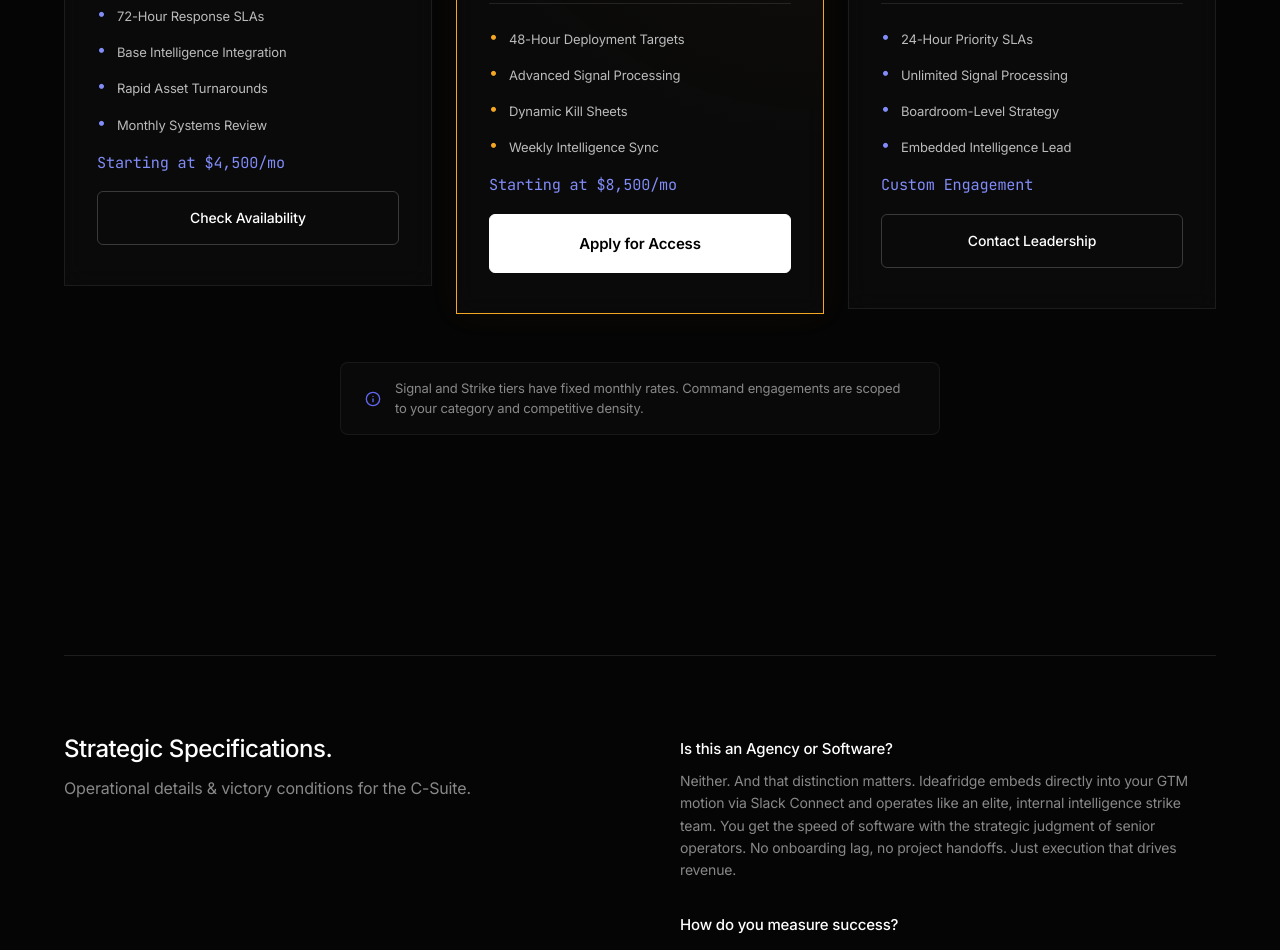
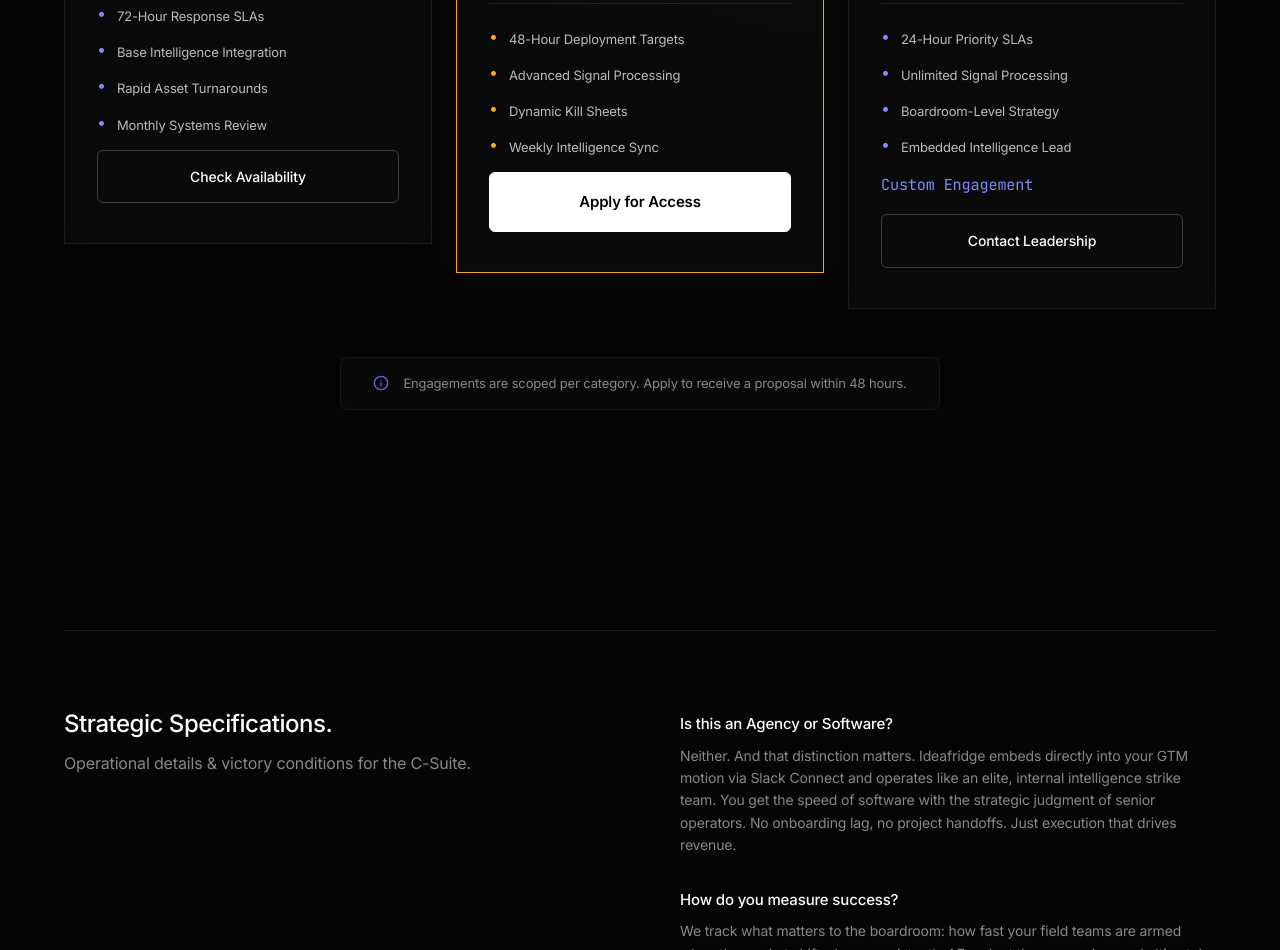
Before and after one commit to ivodator/ideafridge-os, a plain HTML site: page index.html in a window 1280 px wide. Shown: the part 4933-5883 px from the top of the page. Drawn offline with Linux system fonts and the light colour scheme.

Commit message:
Remove pricing details and update engagement message

```diff
--- a/index.html
+++ b/index.html
@@ -358,7 +358,6 @@
                         <li>Rapid Asset Turnarounds</li>
                         <li>Monthly Systems Review</li>
                     </ul>
-                    <div class="tier-price" style="margin-bottom:16px;font-size:0.95rem;color:var(--accent-light);font-family:var(--font-mono);">Starting at $4,500/mo</div>
                     <a href="#apply" class="btn-outline">Check Availability</a>
                 </div>
 
@@ -375,7 +374,6 @@
                         <li>Dynamic Kill Sheets</li>
                         <li>Weekly Intelligence Sync</li>
                     </ul>
-                    <div class="tier-price" style="margin-bottom:16px;font-size:0.95rem;color:var(--accent-light);font-family:var(--font-mono);">Starting at $8,500/mo</div>
                     <a href="#apply" class="btn-primary full-width">Apply for Access</a>
                 </div>
 
@@ -401,7 +399,7 @@
                     <line x1="12" y1="16" x2="12" y2="12"></line>
                     <line x1="12" y1="8" x2="12.01" y2="8"></line>
                 </svg>
-                <p>Signal and Strike tiers have fixed monthly rates. Command engagements are scoped to your category and competitive density.</p>
+                <p>Engagements are scoped per category. Apply to receive a proposal within 48 hours.</p>
             </div>
 <!-- END NEW PRICING DISCLAIMER -->
         </div>
```
